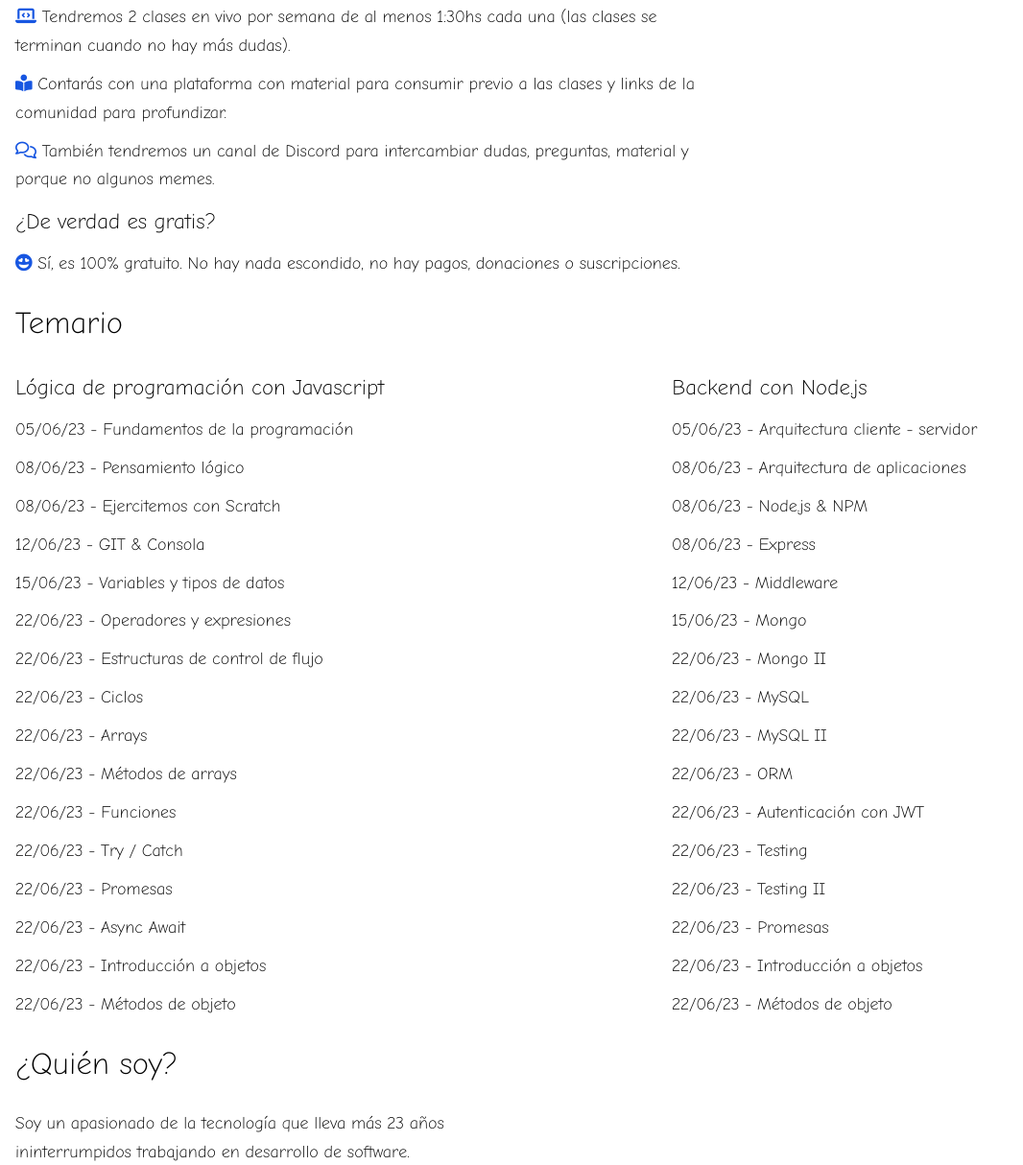
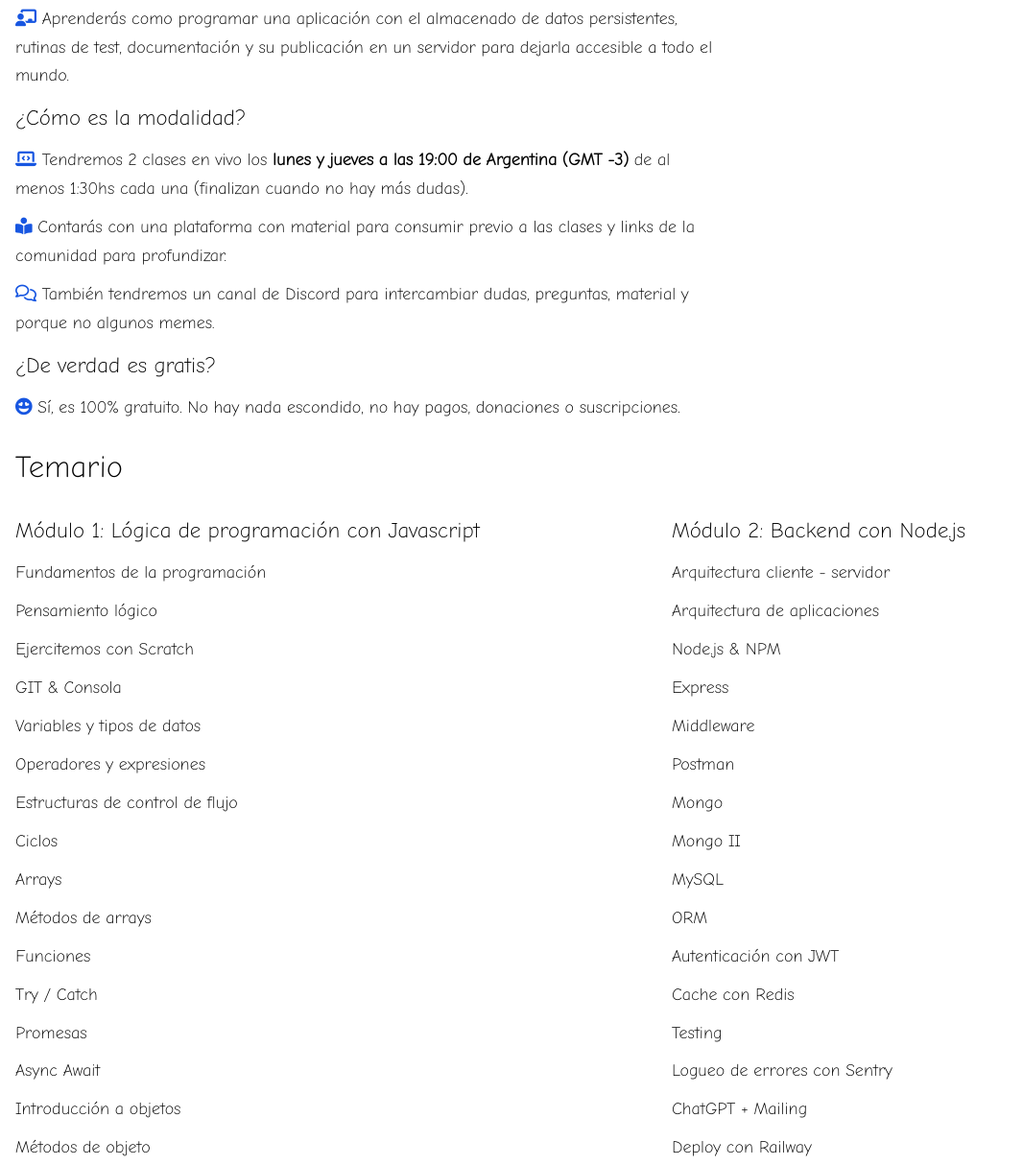
Before and after one commit to frenchita/danielsegovia, a plain HTML site: page index.html in a window 1280 px wide. Shown: the part 467-1681 px from the top of the page at 96% size, without its empty margins (0-1066 px from the left). Drawn offline with Linux system fonts and the light colour scheme; a script that the page names is missing.

Commit message:
temario finalizado

```diff
--- a/css/style.css
+++ b/css/style.css
@@ -19,6 +19,7 @@ time, mark, audio, video {
 	font-size: 100%;
 	font: inherit;
 	vertical-align: baseline;
+    font-weight: 300;
 }
 /* HTML5 display-role reset for older browsers */
 article, aside, details, figcaption, figure,
@@ -58,6 +59,10 @@ h1, h2, h3, h4, h5, h6, p {
     line-height: 1.7em;
 }
 
+h1, h2, h3, h4, h5, h6{
+    font-weight: 500;
+}
+
 header {
     margin: auto;
     display: flex;
@@ -89,11 +94,32 @@ i {
     color: #1756e1;
 }
 
+.fa-envelope, .fa-linkedin, .fa-instagram, .fa-tiktok {
+    font-size: 1.6rem;
+}
+
+.fa-envelope{
+    color: #000;
+}
+
+.fa-instagram {
+    color: transparent;
+    background: radial-gradient(circle at 30% 107%, #fdf497 0%, #fdf497 5%, #fd5949 45%, #d6249f 60%, #285AEB 90%);
+    background: -webkit-radial-gradient(circle at 30% 107%, #fdf497 0%, #fdf497 5%, #fd5949 45%, #d6249f 60%, #285AEB 90%);
+    background-clip: text;
+    -webkit-background-clip: text;
+}
+.fa-tiktok {
+    color: #111111;
+    filter: drop-shadow(2px 0px 0px #FD3E3E) drop-shadow(-2px -2px 0px #4DE8F4);
+}
+
 .flex-columns{
     display: flex;
     flex-direction: row;
     gap: 120px;
 }
+
 
 .flex-columns > div{
     width: 50%;
@@ -110,3 +136,26 @@ i {
     flex-direction: row;
     gap: 10px
 }
+
+strong{
+    font-weight: bold;
+}
+
+
+@media (max-width: 768px) {
+    .flex-columns{
+        flex-direction: column;
+        gap: 0px;
+    }
+
+
+    .flex-columns > div{
+        width: 100%;
+    }
+    #curso{
+        width: 100%;
+    }
+    #inscripcion{
+        width: 100%;
+    }
+  }
--- a/index.html
+++ b/index.html
@@ -10,6 +10,7 @@
 	<!-- End Google Tag Manager -->
 	<meta charset="utf-8">
 	<meta name="viewport" content="width=device-width, initial-scale=1">
+	<meta name="description" content="En este curso gratuito en línea de Node.js, aprenderás los fundamentos de esta popular tecnología de desarrollo web, desde su instalación hasta la creación de aplicaciones completas. No se requiere experiencia previa en programación. ¡Únete a nosotros y comienza a aprender hoy mismo!">
 	<title>Daniel Segovia</title>
 	<link rel="stylesheet" type="text/css" href="css/style.css">
 	<link rel="stylesheet" href="https://cdnjs.cloudflare.com/ajax/libs/font-awesome/6.3.0/css/all.min.css">
@@ -26,12 +27,22 @@
 		<div>
 			<ul class="contact">
 				<li>
-					<a href="https://www.linkedin.com/in/danielsegovia/" style="color: #0a66c2;">
+					<a href="https://www.linkedin.com/in/danielsegovia/">
 						<i class="fa-brands fa-linkedin"></i>
 					</a>
 				</li>
 				<li>
-					<a href="https://www.linkedin.com/in/danielsegovia/" style="color: #0a66c2;">
+					<a href="#">
+						<i class="fa-brands fa-instagram"></i>
+					</a>
+				</li>
+				<li>
+					<a href="#">
+						<i class="fa-brands fa-tiktok"></i>
+					</a>
+				</li>
+				<li>
+					<a href="mailto:support@24237215.hubspot-inbox.com">
 						<i class="fa-regular fa-envelope"></i>
 					</a>
 				</li>
@@ -41,16 +52,19 @@
 	<main>
 
 		<article>
-			<h2>Curso de backend con Node.js gratis</h2>
-			<p>A partir del 5 de junio de 2023 comienza el curso de backend con Node.js</p>
-			<p>¡Empezamos de cero! vas a conocer desde los fundamentos de la programación hasta construir tu propia aplicación.</p>
+
 
 			<div class="flex-columns">
 				<div id="curso">
+					<h2>Curso de backend con Node.js gratis</h2>
+					<p>A partir del 5 de junio de 2023 comienza el curso de backend con Node.js</p>
+					<p>¿Alguna vez has querido aprender a programar pero no sabes por dónde empezar?<br />
+						¡Entonces este curso gratuito es para ti! En este curso, te enseñaré los fundamentos de la programación hasta cómo construir aplicaciones completas.<br />
+						<strong>No se requiere experiencia previa en programación</strong> para tomar este curso, Sin embargo, si será necesario que pongas mucho de tí para sacarle el mayor provecho al curso.</p>
 					<h3>¿Qué voy a aprender en el curso?</h3>
-						<p><i class="fa-solid fa-chalkboard-user"></i> Aprenderás como programar una aplicación con el almacenado de datos persistentes, rutinas de test, documentación y su publicación en un servidor. </p>
+						<p><i class="fa-solid fa-chalkboard-user"></i> Aprenderás como programar una aplicación con el almacenado de datos persistentes, rutinas de test, documentación y su publicación en un servidor para dejarla accesible a todo el mundo. </p>
 					<h3>¿Cómo es la modalidad?</h3>
-						<p><i class="fa-solid fa-laptop-code"></i> Tendremos 2 clases en vivo por semana de al menos 1:30hs cada una (las clases se terminan cuando no hay más dudas).</p>
+						<p><i class="fa-solid fa-laptop-code"></i> Tendremos 2 clases en vivo los <strong>lunes y jueves a las 19:00 de Argentina (GMT -3)</strong> de al menos 1:30hs cada una (finalizan cuando no hay más dudas).</p>
 						<p><i class="fa-solid fa-book-open-reader"></i> Contarás con una plataforma con material para consumir previo a las clases y links de la comunidad para profundizar.</p>
 						<p><i class="fa-regular fa-comments"></i> También tendremos un canal de Discord para intercambiar dudas, preguntas, material y porque no algunos memes.</p>
 					<h3>¿De verdad es gratis?</h3>
@@ -73,42 +87,42 @@
 			<h2>Temario</h2>
 			<div class="flex-columns">
 				<div>
-					<h3>Lógica de programación con Javascript</h3>
-					<p>05/06/23 - Fundamentos de la programación</p>
-					<p>08/06/23 - Pensamiento lógico</p>
-					<p>08/06/23 - Ejercitemos con Scratch</p>
-					<p>12/06/23 - GIT & Consola</p>
-					<p>15/06/23 - Variables y tipos de datos</p>
-					<p>22/06/23 - Operadores y expresiones</p>
-					<p>22/06/23 - Estructuras de control de flujo</p>
-					<p>22/06/23 - Ciclos</p>
-					<p>22/06/23 - Arrays</p>
-					<p>22/06/23 - Métodos de arrays</p>
-					<p>22/06/23 - Funciones</p>
-					<p>22/06/23 - Try / Catch</p>
-					<p>22/06/23 - Promesas</p>
-					<p>22/06/23 - Async Await</p>
-					<p>22/06/23 - Introducción a objetos</p>
-					<p>22/06/23 - Métodos de objeto</p>
+					<h3>Módulo 1: Lógica de programación con Javascript</h3>
+					<p>Fundamentos de la programación</p>
+					<p>Pensamiento lógico</p>
+					<p>Ejercitemos con Scratch</p>
+					<p>GIT & Consola</p>
+					<p>Variables y tipos de datos</p>
+					<p>Operadores y expresiones</p>
+					<p>Estructuras de control de flujo</p>
+					<p>Ciclos</p>
+					<p>Arrays</p>
+					<p>Métodos de arrays</p>
+					<p>Funciones</p>
+					<p>Try / Catch</p>
+					<p>Promesas</p>
+					<p>Async Await</p>
+					<p>Introducción a objetos</p>
+					<p>Métodos de objeto</p>
 				</div>
 				<div>
-					<h3>Backend con Node.js</h3>
-					<p>05/06/23 - Arquitectura cliente - servidor</p>
-					<p>08/06/23 - Arquitectura de aplicaciones</p>
-					<p>08/06/23 - Node.js & NPM</p>
-					<p>08/06/23 - Express</p>
-					<p>12/06/23 - Middleware</p>
-					<p>15/06/23 - Mongo</p>
-					<p>22/06/23 - Mongo II</p>
-					<p>22/06/23 - MySQL</p>
-					<p>22/06/23 - MySQL II</p>
-					<p>22/06/23 - ORM</p>
-					<p>22/06/23 - Autenticación con JWT</p>
-					<p>22/06/23 - Testing</p>
-					<p>22/06/23 - Testing II</p>
-					<p>22/06/23 - Promesas</p>
-					<p>22/06/23 - Introducción a objetos</p>
-					<p>22/06/23 - Métodos de objeto</p>
+					<h3>Módulo 2: Backend con Node.js</h3>
+					<p>Arquitectura cliente - servidor</p>
+					<p>Arquitectura de aplicaciones</p>
+					<p>Node.js & NPM</p>
+					<p>Express</p>
+					<p>Middleware</p>
+					<p>Postman</p>
+					<p>Mongo</p>
+					<p>Mongo II</p>
+					<p>MySQL</p>
+					<p>ORM</p>
+					<p>Autenticación con JWT</p>
+					<p>Cache con Redis</p>
+					<p>Testing</p>
+					<p>Logueo de errores con Sentry</p>
+					<p>ChatGPT + Mailing</p>
+					<p>Deploy con Railway</p>
 				</div>
 		</article>
 		<article>
```
